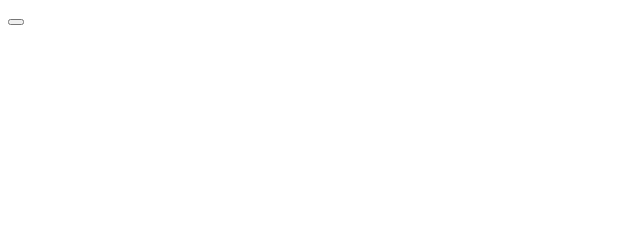
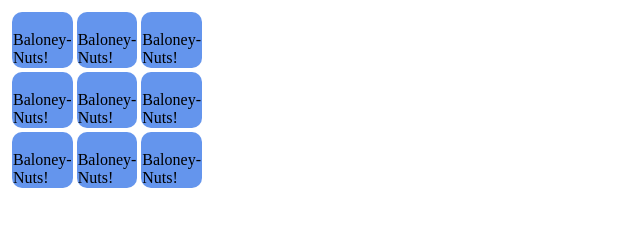
Before and after one commit to Simonmaxwell/TicTacToe, a plain HTML site: page index.html in a window 1280 px wide. Shown: the whole page, without its empty margins (0-640 px from the left). Drawn offline with nearby package versions, Linux system fonts and the light colour scheme.

Commit message:
set up a grid

```diff
--- a/index.html
+++ b/index.html
@@ -1,9 +1,31 @@
 <!DOCTYPE html>
 	<html>
+
 	<head>
 		<title></title>
+		<script type="text/javascript" src="app.js"></script>
+		<script type="text/javascript" src="http://ajax.googleapis.com/ajax/libs/jquery/1.7.1/jquery.min.js"></script>
+		<link rel="stylesheet" type="text/css" href="main.css">
 	</head>
+
 	<body>
-<button></button>
+		<table class="board">
+			<tr>
+				<td> &nbsp; Baloney-Nuts! </td>
+				<td> &nbsp; Baloney-Nuts! </td>
+				<td> &nbsp; Baloney-Nuts! </td>
+			</tr>
+			<tr>
+				<td> &nbsp; Baloney-Nuts!  </td>
+				<td> &nbsp; Baloney-Nuts!  </td>
+				<td> &nbsp; Baloney-Nuts!  </td>
+			</tr>
+			<tr>
+				<td> &nbsp; Baloney-Nuts!  </td>
+				<td> &nbsp; Baloney-Nuts!  </td>
+				<td> &nbsp; Baloney-Nuts!  </td>
+			</tr>
+		</table>
 	</body>
+
 </html>
--- a/main.css
+++ b/main.css
@@ -0,0 +1,10 @@
+table {
+	border-spacing: .25rem;
+}
+
+td {
+	width: 2.5rem;
+	height: 2.5rem;
+	background-color: cornflowerblue;
+	border-radius: 10px;
+}
```
Lines whose indentation alone changed are shown as unchanged.
